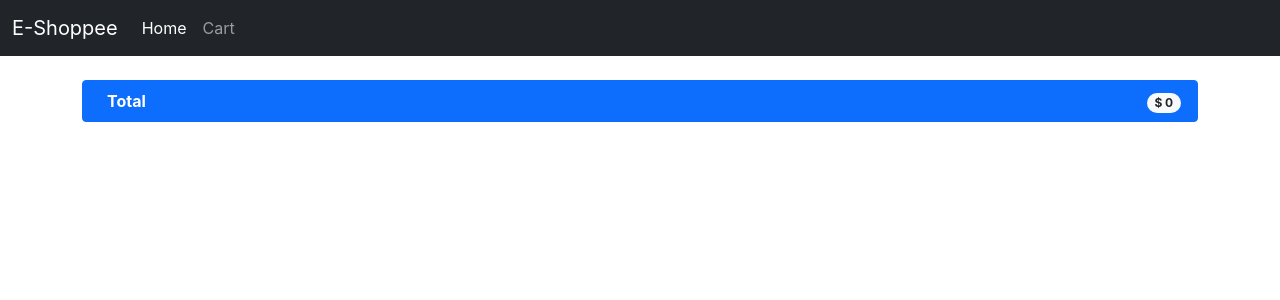
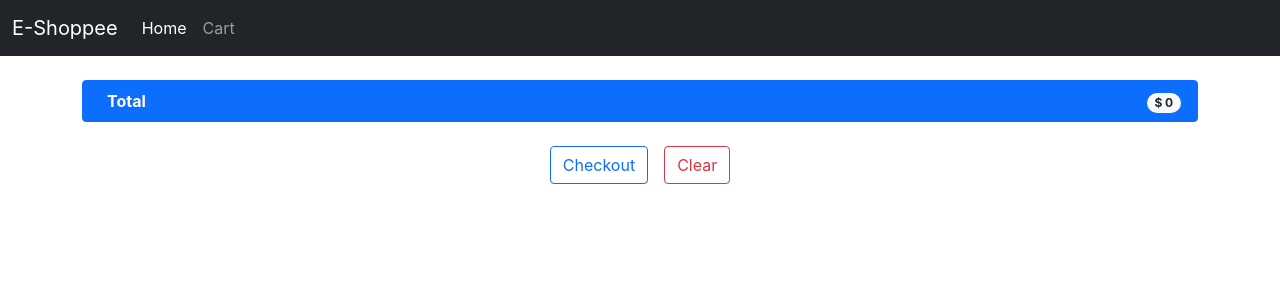
Before and after one commit to cybersaksham/React-Shopping-App, a React (Create React App) app: page /cart in a window 1280 px wide. Shown: the top 300 px of the page. Built offline with nearby package versions, Linux system fonts and the light colour scheme.

Commit message:
cart clear buttons

```diff
--- a/src/Components/Cart.js
+++ b/src/Components/Cart.js
@@ -38,7 +38,9 @@ export default function Cart({ items }) {
             <div className="fw-bold">Total</div>
           </div>
           <div className="ms-2">
-            <span className="badge bg-light text-dark rounded-pill">$ {total}</span>
+            <span className="badge bg-light text-dark rounded-pill">
+              $ {total}
+            </span>
           </div>
         </li>
         {cart.map((item) => {
@@ -67,6 +69,10 @@ export default function Cart({ items }) {
           );
         })}
       </ol>
+      <div className="my-2 text-center">
+        <button className="m-2 btn btn-outline-primary">Checkout</button>
+        <button className="m-2 btn btn-outline-danger">Clear</button>
+      </div>
     </div>
   );
 }
```
